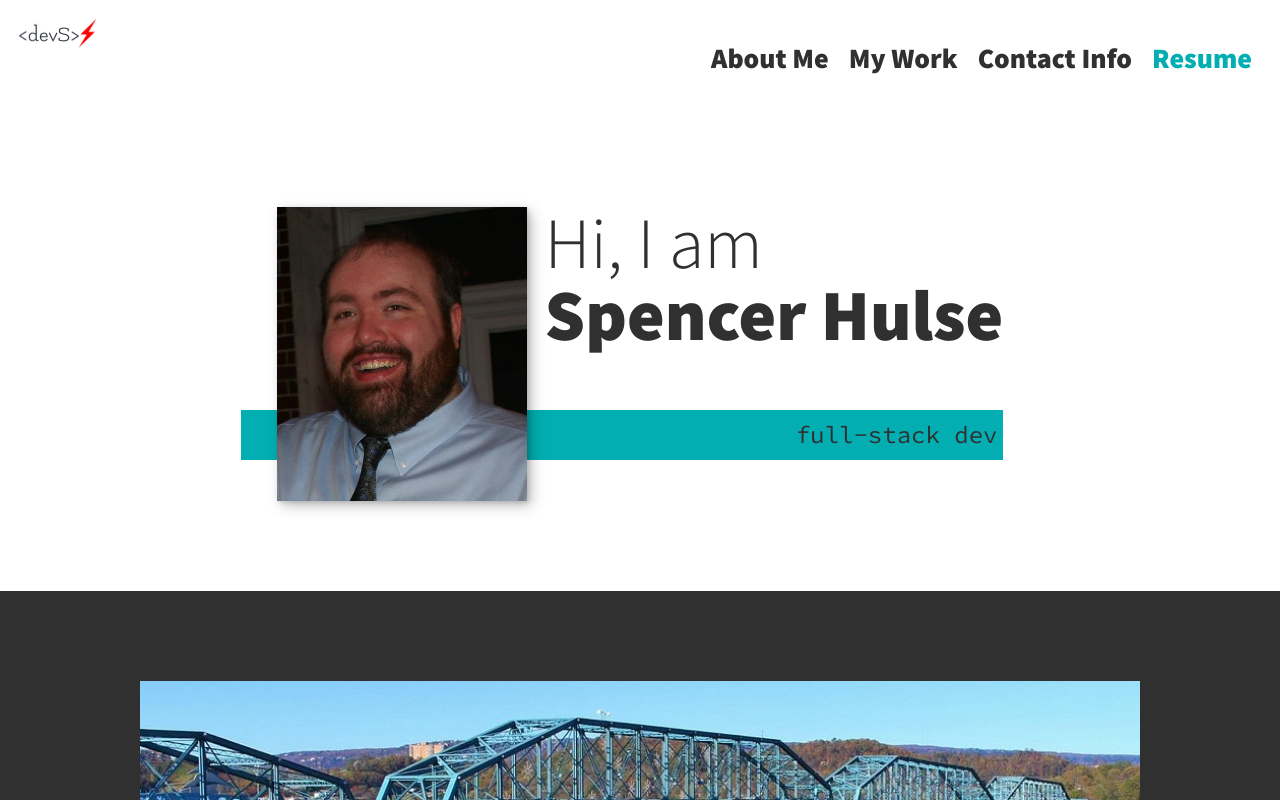
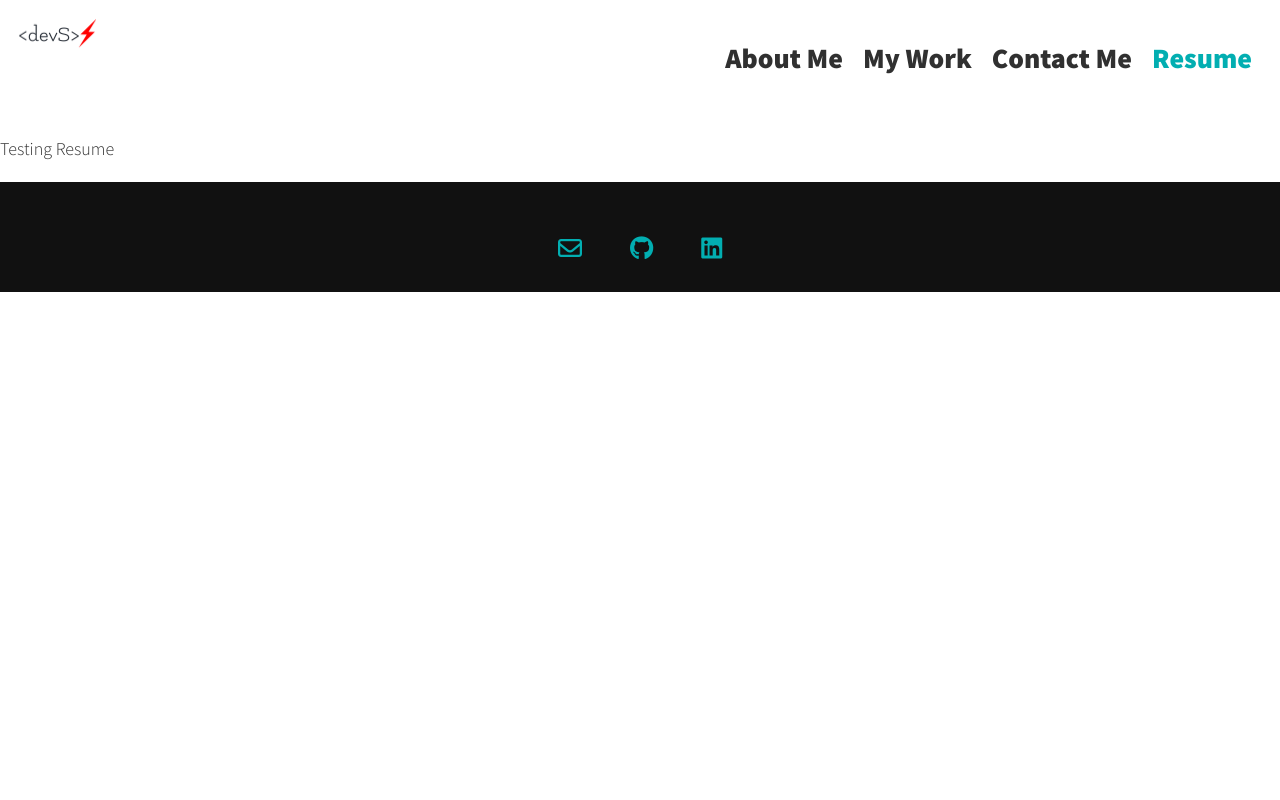
Before and after one commit to SpencerHulse/reacting-to-me, a React (Create React App) app: page / in a window 1280 px wide. Both pictures are taken after a click on the element "Resume". Shown: the top 800 px of the page. Built offline with nearby package versions, Linux system fonts and the light colour scheme.

Commit message:
Added contact section to the React SPA.

```diff
--- a/src/App.js
+++ b/src/App.js
@@ -12,7 +12,7 @@
         currentSection={currentSection}
         setCurrentSection={setCurrentSection}
       />
-      <Project />
+      <Project currentSection={currentSection} />
       <Footer />
     </div>
   );
--- /dev/null
+++ b/src/components/Contact/index.js
@@ -0,0 +1,89 @@
+import { useState } from "react";
+import { validateEmail } from "../../utils/helpers";
+
+function ContactForm() {
+  // State is initially an empty object with the same variables as the form
+  const [formState, setFormState] = useState({
+    name: "",
+    email: "",
+    message: "",
+  });
+  const [errorMessage, setErrorMessage] = useState("");
+
+  const { name, email, message } = formState;
+
+  function handleChange(e) {
+    if (e.target.name === "email") {
+      const isValid = validateEmail(e.target.value);
+
+      if (!isValid) {
+        setErrorMessage("Your email is invalid.");
+      } else {
+        setErrorMessage("");
+      }
+    } else {
+      if (!e.target.value.length) {
+        setErrorMessage(`${e.target.name} is required.`);
+      } else {
+        setErrorMessage("");
+      }
+    }
+
+    if (!errorMessage) {
+      setFormState({ ...formState, [e.target.name]: e.target.value });
+    }
+  }
+
+  function handleSubmit(e) {
+    e.preventDefault();
+    console.log(formState);
+  }
+
+  // Putting the console log inside handleChange would cause a delay due to its async nature
+  // console.log(formState);
+
+  return (
+    <section>
+      <h1>Contact me</h1>
+      <form id="contact-form" onSubmit={handleSubmit}>
+        <div>
+          <label htmlFor="name">Name:</label>
+          <input
+            type="text"
+            name="name"
+            defaultValue={name}
+            /* onBlur, unlike onChange, only fires when focus is moved */
+            onBlur={handleChange}
+          />
+        </div>
+        <div>
+          <label htmlFor="email">Email address:</label>
+          <input
+            type="email"
+            name="email"
+            defaultValue={email}
+            onBlur={handleChange}
+          />
+        </div>
+        <div>
+          <label htmlFor="message">Message:</label>
+          <textarea
+            name="message"
+            rows="5"
+            defaultValue={message}
+            onBlur={handleChange}
+          />
+        </div>
+        {/* The same as if (errorMessage)... */}
+        {errorMessage && (
+          <div>
+            <p className="error-text">{errorMessage}</p>
+          </div>
+        )}
+        <button type="submit">Submit</button>
+      </form>
+    </section>
+  );
+}
+
+export default ContactForm;
--- a/src/components/Navigation/index.js
+++ b/src/components/Navigation/index.js
@@ -35,12 +35,12 @@
             </li>
             <li
               className={`navbar-item ${
-                currentSection === "Contact Info" && "navActive"
+                currentSection === "Contact Me" && "navActive"
               }`}
-              key="Contact Info"
+              key="Contact Me"
             >
-              <span onClick={() => setCurrentSection("Contact Info")}>
-                Contact Info
+              <span onClick={() => setCurrentSection("Contact Me")}>
+                Contact Me
               </span>
             </li>
             <li
@@ -85,13 +85,13 @@
           </li>
           <li
             className={`nav-item ${
-              currentSection === "Contact Info" && "navActive"
+              currentSection === "Contact Me" && "navActive"
             }`}
-            key="Contact Info Hamburger"
+            key="Contact Me Hamburger"
             onClick={closeNav}
           >
-            <span onClick={() => setCurrentSection("Contact Info")}>
-              Contact Info
+            <span onClick={() => setCurrentSection("Contact Me")}>
+              Contact Me
             </span>
           </li>
           <li
--- a/src/components/Project/index.js
+++ b/src/components/Project/index.js
@@ -1,11 +1,17 @@
 import AboutMe from "../AboutMe";
 import MyWork from "../MyWork";
+import Contact from "../Contact";
+import Resume from "../Resume";
 
-function Project() {
+function Project(props) {
+  const { currentSection } = props;
+
   return (
     <>
-      <AboutMe />
-      <MyWork />
+      {currentSection === "About Me" && <AboutMe />}
+      {currentSection === "My Work" && <MyWork />}
+      {currentSection === "Contact Me" && <Contact />}
+      {currentSection === "Resume" && <Resume />}
     </>
   );
 }
--- /dev/null
+++ b/src/components/Resume/index.js
@@ -0,0 +1,5 @@
+function Resume() {
+  return <p>Testing Resume</p>;
+}
+
+export default Resume;
--- /dev/null
+++ b/src/utils/helpers.js
@@ -0,0 +1,8 @@
+export function capitalizeFirstLetter(string) {
+  return string.charAt(0).toUpperCase() + string.slice(1);
+}
+
+export function validateEmail(email) {
+  var re = /^(([^<>()[\]\\.,;:\s@"]+(\.[^<>()[\]\\.,;:\s@"]+)*)|(".+"))@((\[[0-9]{1,3}\.[0-9]{1,3}\.[0-9]{1,3}\.[0-9]{1,3}\])|(([a-zA-Z\-0-9]+\.)+[a-zA-Z]{2,}))$/;
+  return re.test(String(email).toLowerCase());
+}
```
